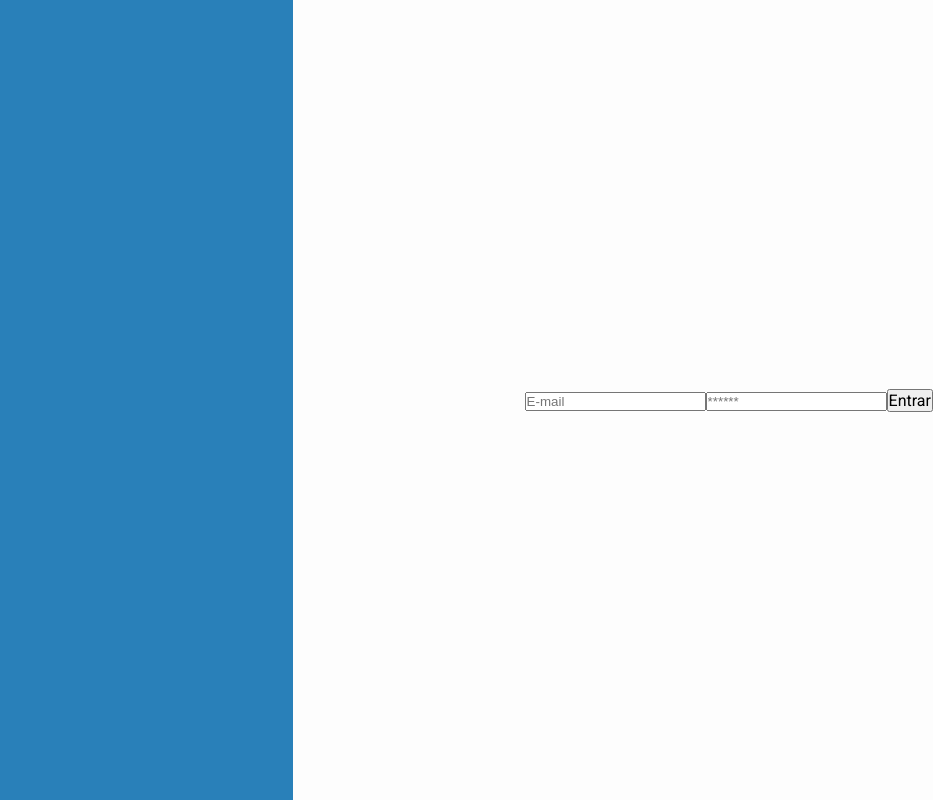
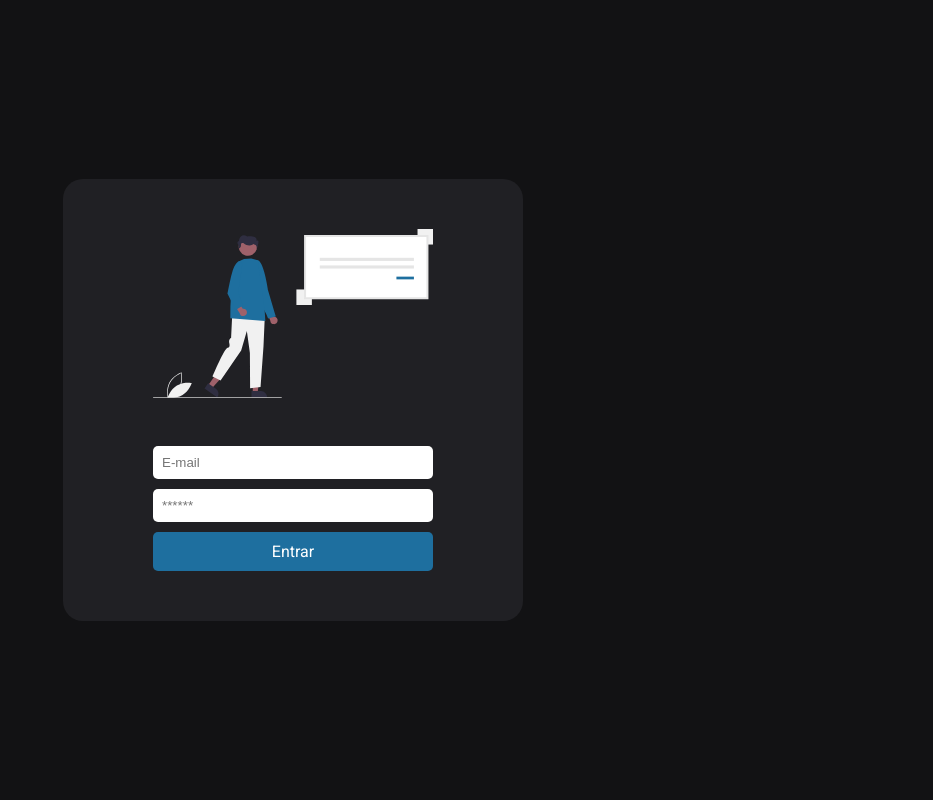
Before and after one commit to WilliamWJD/sis-rent-web, a React (Vite) app: page / in a window 1280 px wide. Shown: the whole page, without its empty margins (347-1280 px from the left). Built offline with nearby package versions, Linux system fonts and the light colour scheme.

Commit message:
feat: criando contexto de autenticação

```diff
--- a/package.json
+++ b/package.json
@@ -9,12 +9,16 @@
     "preview": "vite preview"
   },
   "dependencies": {
+    "@hookform/resolvers": "^2.9.10",
     "@rocketseat/eslint-config": "^1.1.3",
+    "axios": "^1.3.2",
     "eslint": "^8.31.0",
     "react": "^18.2.0",
     "react-dom": "^18.2.0",
+    "react-hook-form": "^7.41.5",
     "react-router-dom": "^6.6.2",
-    "styled-components": "^5.3.6"
+    "styled-components": "^5.3.6",
+    "zod": "^3.20.2"
   },
   "devDependencies": {
     "@types/react": "^18.0.26",
--- a/src/App.tsx
+++ b/src/App.tsx
@@ -1,4 +1,7 @@
 import { ThemeProvider } from "styled-components";
+
+import { AuthProvider } from "./contexts/AuthContext";
+
 import { SignIn } from "./pages/SignIn";
 import { GlobalStyle } from "./styles/global";
 import { defaultTheme } from "./styles/themes/default";
@@ -8,7 +11,9 @@ export function App() {
         <>
             <ThemeProvider theme={defaultTheme}>
                 <GlobalStyle />
-                <SignIn />
+                <AuthProvider>
+                    <SignIn />
+                </AuthProvider>
             </ThemeProvider>
         </>
     );
--- /dev/null
+++ b/src/contexts/AuthContext.tsx
@@ -0,0 +1,82 @@
+import { createContext, useCallback, useContext, useState } from "react";
+import { api } from "../services/api";
+
+interface SignInCredentials {
+    email: string;
+    senha: string;
+}
+
+interface User {
+    id: string;
+    nome: string;
+    email: string;
+}
+
+interface AuthState {
+    token: string;
+    user: User;
+}
+
+interface AuthContext {
+    user: User;
+    signIn(credentials: SignInCredentials): Promise<void>;
+}
+
+const authContext = createContext<AuthContext>({} as AuthContext);
+
+function AuthProvider({ children }: any) {
+    const [data, setData] = useState<AuthState>(() => {
+        const token = localStorage.getItem("@sisRent:token");
+        const user = localStorage.getItem("@sisRent:user");
+
+        if (token && user) {
+            return {
+                token,
+                user: JSON.parse(user),
+            };
+        }
+
+        return {} as AuthState;
+    });
+
+    const signIn = useCallback(async ({ email, senha }: SignInCredentials) => {
+        try {
+            const response = await api.post("/usuario/login", {
+                email,
+                senha,
+            });
+
+            const { token, user } = response.data;
+
+            localStorage.setItem("@sisRent:token", token);
+            localStorage.setItem("@sisRent:user", JSON.stringify(user));
+
+            setData({ token, user });
+        } catch (error) {
+            alert("usuário ou senha inválido");
+        }
+    }, []);
+
+    return (
+        <authContext.Provider
+            value={{
+                user: data.user,
+                signIn,
+            }}
+        >
+            {children}
+        </authContext.Provider>
+    );
+}
+
+function useAuth(): AuthContext {
+    const context = useContext(authContext);
+
+    if (!context) {
+        throw new Error("useAuth must be used within an AuthProvider");
+    }
+
+    return context;
+}
+
+export { authContext, AuthProvider, useAuth };
--- a/src/pages/SignIn/index.tsx
+++ b/src/pages/SignIn/index.tsx
@@ -1,16 +1,58 @@
-import { Container } from "./styles";
+import * as zod from "zod";
+import { useForm } from "react-hook-form";
+import { zodResolver } from "@hookform/resolvers/zod";
+
+import { useAuth } from "../../contexts/AuthContext";
+import { Container, Content } from "./styles";
+
+import SignImage from "../../images/signInImage.svg";
+
+const signInValidationSchema = zod.object({
+    email: zod.string().email("Digite um e-mail válido"),
+    password: zod.string().min(6, "A senha deve ter no mínimo 6 digitos"),
+});
+
+type SignFormData = zod.infer<typeof signInValidationSchema>;
 
 export function SignIn() {
+    const { signIn } = useAuth();
+
+    const { register, handleSubmit } = useForm<SignFormData>({
+        resolver: zodResolver(signInValidationSchema),
+        defaultValues: {
+            email: "",
+            password: "",
+        },
+    });
+
+    function handleSignIn(data: SignFormData) {
+        console.log(data);
+        signIn({
+            email: data.email,
+            senha: data.password,
+        });
+    }
+
     return (
         <Container>
-            <div>
-                <img src="" alt="" />
-            </div>
-            <form action="">
-                <input placeholder="E-mail" />
-                <input type="password" placeholder="******" />
-                <button type="submit">Entrar</button>
-            </form>
+            <Content>
+                <img src={SignImage} alt="" />
+                <form action="" onSubmit={handleSubmit(handleSignIn)}>
+                    <input
+                        id="email"
+                        type="text"
+                        placeholder="E-mail"
+                        {...register("email")}
+                    />
+                    <input
+                        id="password"
+                        type="password"
+                        placeholder="******"
+                        {...register("password")}
+                    />
+                    <button type="submit">Entrar</button>
+                </form>
+            </Content>
         </Container>
     );
 }
--- a/src/pages/SignIn/styles.ts
+++ b/src/pages/SignIn/styles.ts
@@ -3,14 +3,54 @@ import styled from "styled-components";
 export const Container = styled.div`
     width: 100vw;
     height: 100vh;
+    background-color: ${(props) => props.theme["gray-900"]};
 
     display: flex;
     align-items: center;
-    justify-content: space-between;
+    justify-content: center;
+    flex-direction: column;
+`;
 
-    > div {
-        width: 50%;
-        background-color: ${(props) => props.theme["primary-700"]};
-        height: 100vh;
+export const Content = styled.div`
+    padding: 50px 90px;
+    background-color: ${(props) => props.theme["gray-800"]};
+    border-radius: 20px;
+
+    display: flex;
+    align-items: center;
+    justify-content: center;
+    flex-direction: column;
+
+    img {
+        width: 17.5rem;
+    }
+
+    form {
+        width: 100%;
+        max-width: 17.5rem;
+        display: flex;
+        flex-direction: column;
+        gap: 0.625rem;
+        margin-top: 3rem;
+
+        input {
+            padding: 0.563rem;
+            border-radius: 5px;
+            border: none;
+            outline: 0;
+        }
+
+        button {
+            background-color: ${(props) => props.theme["blue-dark"]};
+            color: ${(props) => props.theme.white};
+            padding: 0.625rem 1.25rem;
+            border-radius: 5px;
+            cursor: pointer;
+            transition: background-color 0.2s;
+        }
+
+        button:hover {
+            background-color: ${(props) => props.theme.blue};
+        }
     }
 `;
--- /dev/null
+++ b/src/services/api.ts
@@ -0,0 +1,7 @@
+import axios from "axios";
+
+const api = axios.create({
+    baseURL: "http://localhost:3333/",
+});
+
+export { api };
--- a/src/styles/global.ts
+++ b/src/styles/global.ts
@@ -7,8 +7,15 @@ export const GlobalStyle = createGlobalStyle`
         box-sizing: border-box;
     }
 
+    button{
+        border: none;
+        cursor: pointer;
+    }
+
     body{
-        background-color: ${(props) => props.theme.gray};
+        background-color: ${(props) => props.theme["gray-900"]};
+        color: ${(props) => props.theme["gray-300"]};
+        -webkit-font-smoothing: antialiased;
     }
 
     body, input-security, textarea, button{
--- a/src/styles/themes/default.ts
+++ b/src/styles/themes/default.ts
@@ -1,5 +1,24 @@
 export const defaultTheme = {
-    "primary-700": "#2980b9",
+    white: "#FFF",
 
-    gray: "#fdfdfd",
+    "gray-100": "#E1E1E6",
+    "gray-300": "#C4C4CC",
+    "gray-400": "#8D8D99",
+    "gray-500": "#7C7C8A",
+    "gray-600": "#323238",
+    "gray-700": "#29292E",
+    "gray-800": "#202024",
+    "gray-900": "#121214",
+
+    "green-300": "#00B37E",
+    "green-500": "#00875F",
+    "green-700": "#015F43",
+
+    "red-500": "#AB222E",
+    "red-700": "#7A1921",
+
+    "blue-dark": "#1E6F9F",
+    blue: "#4EA8DE",
+
+    "yellow-500": "#FBA94C",
 };
```
Also changed, not shown: src/images/signInImage.svg (added), 1 other file (tests, documents, lock files or other folders).
